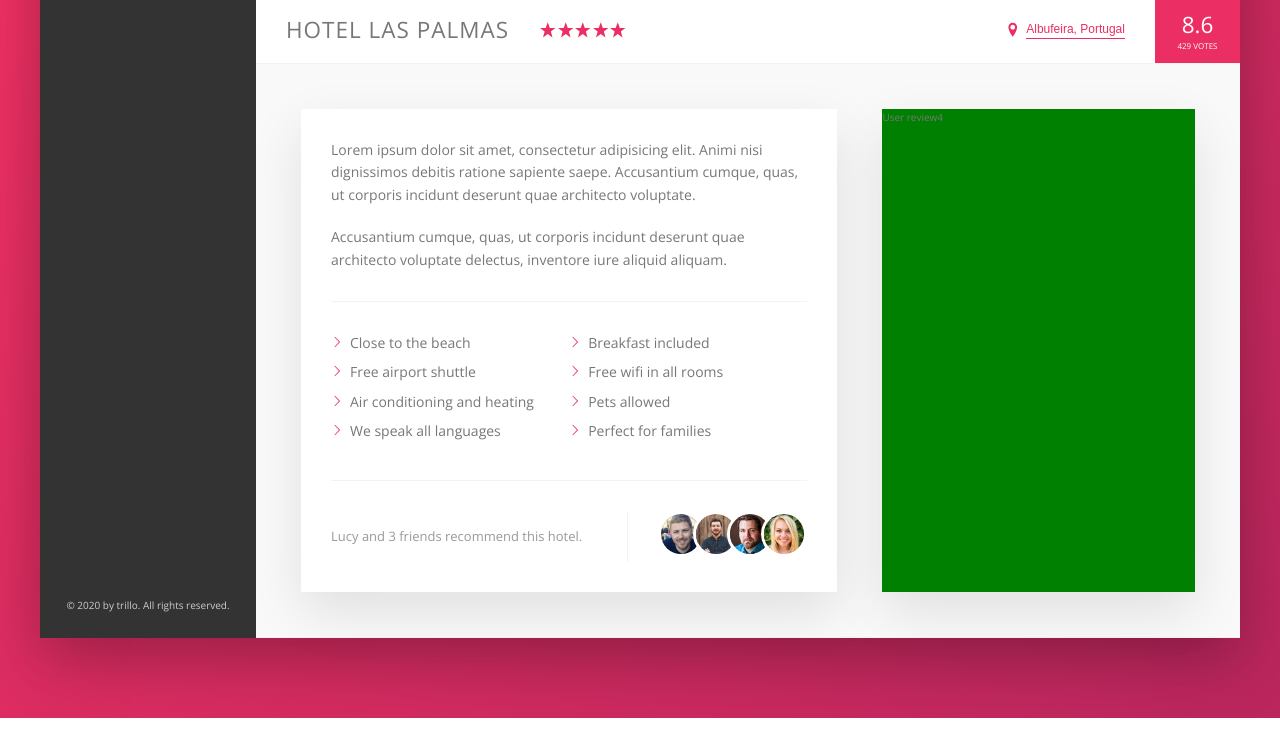
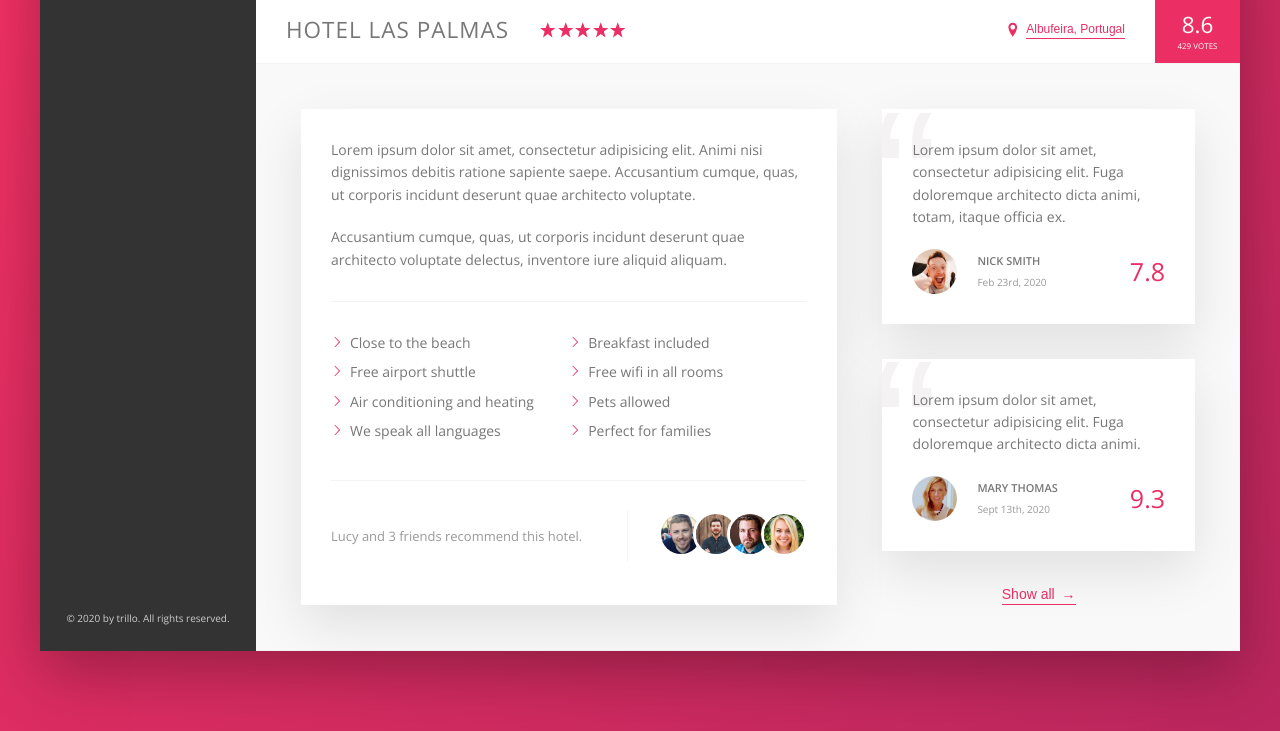
Before and after one commit to pad6y/css-Trillo, a website: page index.html in a window 1280 px wide. Shown: the part 538-1269 px from the top of the page. Drawn offline with nearby package versions, Linux system fonts and the light colour scheme.

Commit message:
User review section -84

```diff
--- a/index.html
+++ b/index.html
@@ -172,7 +172,35 @@
                         </div>
 
                         <div class="user-reviews">
-                            User review4
+                            <figure class="review">
+                                <blockquote class="review__text">
+                                    Lorem ipsum dolor sit amet, consectetur adipisicing elit. Fuga doloremque architecto dicta animi, totam, itaque officia ex.
+                                </blockquote>
+                                <figcaption class="review__user">
+                                    <img src="img/user-1.jpg" alt="User 1" class="review__photo">
+                                    <div class="review__user-box">
+                                        <p class="review__user-name">Nick Smith</p>
+                                        <p class="review__user-date">Feb 23rd, 2020</p>
+                                    </div>
+                                    <div class="review__rating">7.8</div>
+                                </figcaption>
+                            </figure>
+
+                            <figure class="review">
+                                <blockquote class="review__text">
+                                    Lorem ipsum dolor sit amet, consectetur adipisicing elit. Fuga doloremque architecto dicta animi.
+                                </blockquote>
+                                <figcaption class="review__user">
+                                    <img src="img/user-2.jpg" alt="User 2" class="review__photo">
+                                    <div class="review__user-box">
+                                        <p class="review__user-name">Mary Thomas</p>
+                                        <p class="review__user-date">Sept 13th, 2020</p>
+                                    </div>
+                                    <div class="review__rating">9.3</div>
+                                </figcaption>
+                            </figure>
+
+                            <button class="btn-inline">Show all <span>&rarr;</span></button>
                         </div>
                     </div>
 
--- a/sass/_components.scss
+++ b/sass/_components.scss
@@ -283,13 +283,22 @@
    cursor: pointer;
    transition: all .2s;
 
+   & span {
+     margin-left: 3px;
+     transition: margin-left .2s;
+   }
+
    &:hover {
       color: var(--color-grey-dark-1);
-      animation: pulsate 1s infinite;
+
+      span {
+         margin-left: 8px;
+      }
    }
 
    &:focus {
       outline: none;
+      animation: pulsate 1s infinite;
    }
 }
 
@@ -387,3 +396,69 @@
       padding-left: 3rem;
    }
 }
+
+
+///////////////////////////////
+// REVIEWS
+.review {
+   background-color: #fff;
+   box-shadow: var(--shadow-light);
+   padding: 3rem;
+   margin-bottom: 3.5rem;
+   position: relative;
+   overflow: hidden;
+
+   &__text {
+      margin-bottom: 2rem;
+      z-index: 10;
+      position: relative;
+   }
+
+   &__user {
+      display: flex;
+      align-items: center;
+      justify-content: space-between;
+   }
+
+   &__photo {
+      height: 4.5rem;
+      width: 4.5rem;
+      border-radius: 50%;
+      margin-right: 2rem;
+   }
+
+   &__user-box{
+      margin-right: auto;
+
+   }
+
+   &__user-name{
+      font-size: 1.1rem;
+      font-weight: 600;
+      text-transform: uppercase;
+      margin-bottom: .4rem;
+   }
+
+   &__user-date{
+      font-size: 1rem;
+      color: var(--color-grey-dark-3);
+   }
+
+   &__rating {
+      font-size: 2.5rem;
+      color: var(--color-primary);
+      font-weight: 300;
+   }
+
+   &::before {
+      content: "\201C";
+      position: absolute;
+      top: -2.75rem;
+      left: -1rem;
+      line-height: 1;
+      font-size: 20rem;
+      color: var(--color-grey-light-2);
+      font-family: sans-serif;
+      z-index: 1;
+   }
+}
--- a/sass/_layout.scss
+++ b/sass/_layout.scss
@@ -39,6 +39,7 @@
 }
 
 .detail{
+   font-size: 1.4rem;
    display: flex;
    padding: 4.5rem;
    background-color: var(--color-grey-light-1);
@@ -46,7 +47,6 @@
 }
 
 .description {
-   font-size: 1.4rem;
    background-color: #fff;
    box-shadow: var(--shadow-light);
    padding: 3rem;
@@ -55,8 +55,9 @@
 }
 
 .user-reviews {
-   background-color: green;
-   box-shadow: var(--shadow-light);
    flex: 1;
 
+   display: flex;
+   flex-direction: column;
+   align-items: center;
 }
```
Also changed, not shown: css/style.css.
